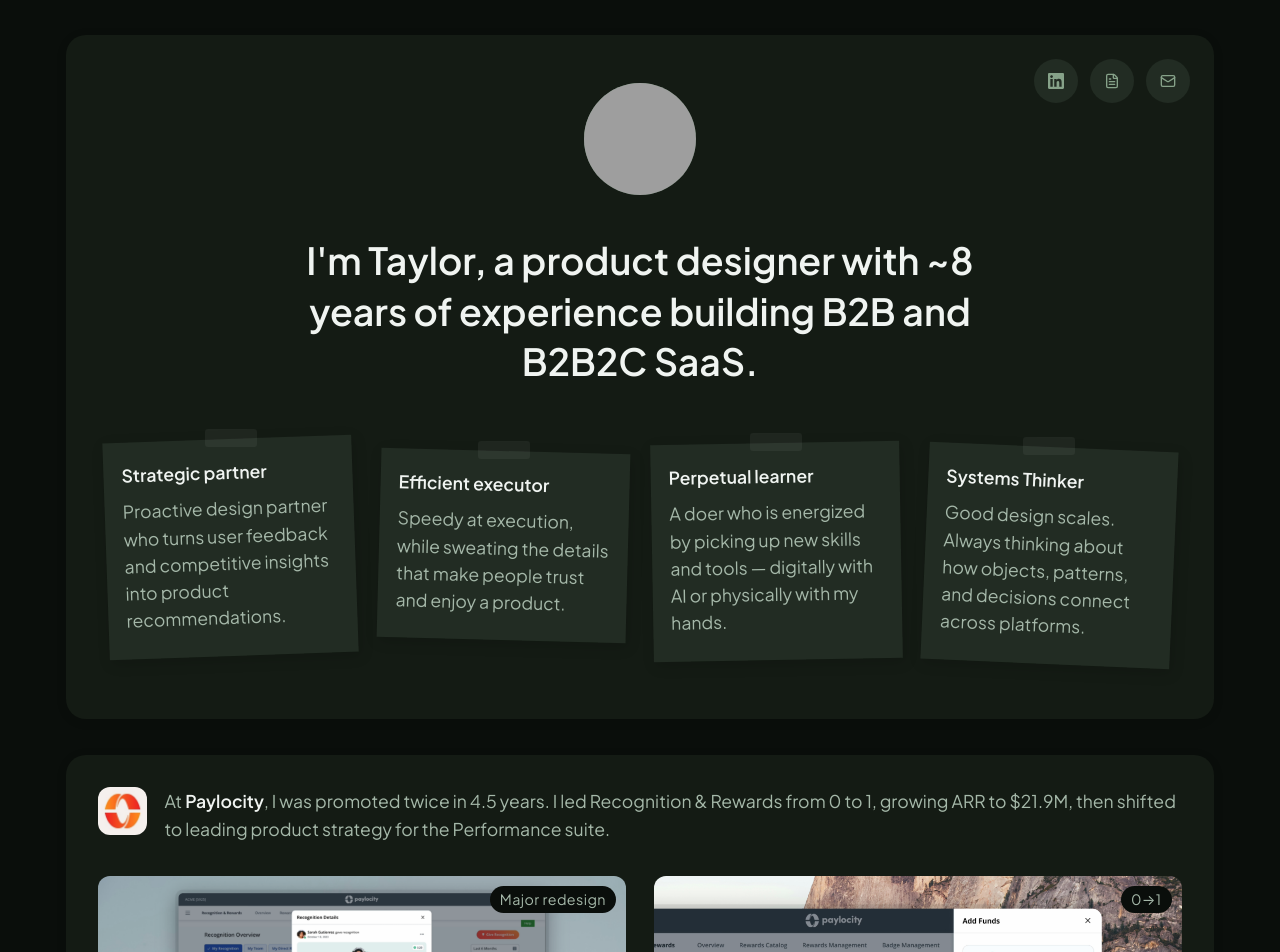
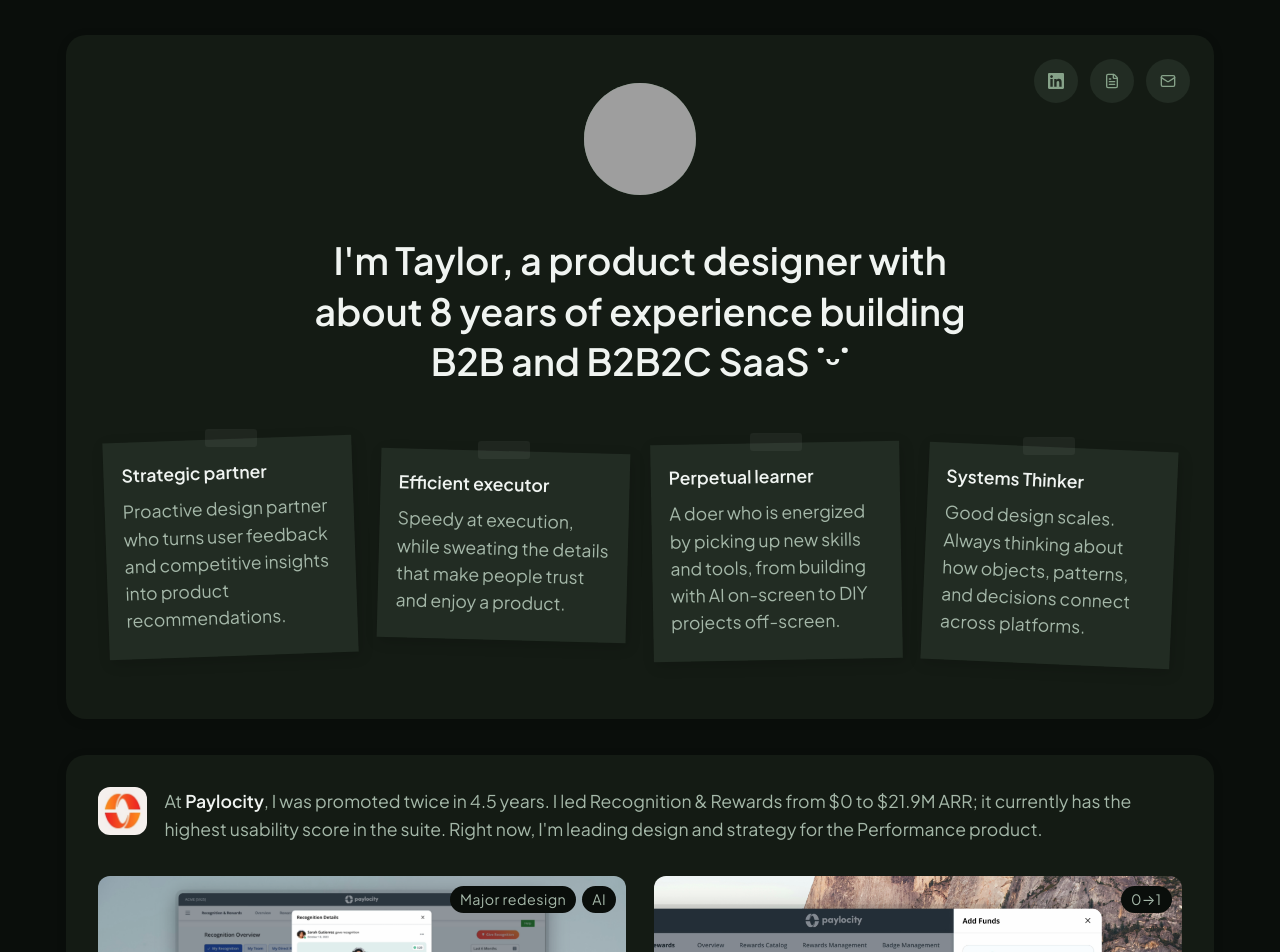
Before and after one commit to lukotaylor/portfolio, a Next.js app: page / in a window 1280 px wide. Shown: the top 952 px of the page. Built offline with nearby package versions, Linux system fonts and the light colour scheme; grey boxes are pictures that could not be loaded.

Commit message:
Content refinement: landing page, experience cards, and recognition case study
Co-Authored-By: Claude Sonnet 4.6 <noreply@anthropic.com>

```diff
--- a/app/data/caseStudies/recognition-redesign.js
+++ b/app/data/caseStudies/recognition-redesign.js
@@ -1,6 +1,6 @@
 export const recognitionRedesign = {
   title:
-    "Drove a 150% increase in recognition sent by unifying a legacy product and layering in AI",
+    "Drove a 150% increase in recognition sent by unifying a legacy product",
   vimeoId: "1167579687",
   images: [
     "/cover/recognition.png",
@@ -43,9 +43,9 @@ export const recognitionRedesign = {
         {
           type: "list",
           items: [
-            "Shipped AI message refinement and AI-generated recognition summaries to help employees track and surface achievements",
             "Shipped a unified, design-system compliant Recognition experience, including a net-new landing page and a redesigned Give Recognition flow",
             "Built a plug-and-play Give Recognition experience, enabling it to surface across the platform at meaningful moments (next on the roadmap)",
+            "Shipped AI message refinement and AI-generated recognition summaries to help employees track and surface achievements",
             "Cross-integrated with the following teams: Learning Management System, Community, Home, Calendar, and AI + Recommendation",
           ],
         },
@@ -54,18 +54,18 @@ export const recognitionRedesign = {
           type: "carousel",
           images: [
             { src: "/casestudy/RRredesign/landingpage.png", caption: "Net-new landing page consolidating all dispersed Recognition experiences, with Rewards and personalized recommendations of people to recognize" },
-            { src: "/casestudy/RRredesign/cashredemption.png", caption: "Cash redemption — a key differentiator in the R&R space, made possible by Paylocity's native payroll infrastructure. Gift card redemption shipped as a fast follow." },
             { src: "/casestudy/RRredesign/giverecognition.png", caption: "Redesigned Give Recognition flow, addressing key user pain points with net-new capabilities: AI message refinement, attachments, and a richer composition experience" },
             { src: "/casestudy/RRredesign/recognitiondetails.png", caption: "Recognition detail view showing the full message, attachments, likes, comments, and AI-powered comment suggestions" },
+            { src: "/casestudy/RRredesign/cashredemption.png", caption: "Cash redemption — a key differentiator in the R&R space, made possible by Paylocity's native payroll infrastructure. Gift card redemption shipped as a fast follow." },
           ],
           sideBySide: true,
           thumbnails: true,
           mobileAlign: "flex-end",
           mobileImages: [
             { src: "/casestudy/RRredesign/mobile/landingpage.png" },
-            { src: "/casestudy/RRredesign/mobile/cashredemption.png" },
             { src: "/casestudy/RRredesign/mobile/giverecognition.png" },
             { src: "/casestudy/RRredesign/mobile/recognitiondetails.png" },
+            { src: "/casestudy/RRredesign/mobile/cashredemption.png" },
           ],
       },
 
--- a/app/data/experiences.js
+++ b/app/data/experiences.js
@@ -12,12 +12,12 @@ export const experiences = [
     dateRange: "2021 – Present",
     location: "Remote",
     description:
-      "I was promoted twice in 4.5 years. I led Recognition & Rewards from 0 to 1, growing ARR to $21.9M, then shifted to leading product strategy for the Performance suite.",
+      "I was promoted twice in 4.5 years. I led Recognition & Rewards from $0 to $21.9M ARR; it currently has the highest usability score in the suite. Right now, I'm leading design and strategy for the Performance product.",
     projects: [
-      { id: "recognition-redesign", category: "Major redesign", ...recognitionRedesign },
+      { id: "recognition-redesign", category: "Major redesign", tags: ["AI"], ...recognitionRedesign },
       { id: "rewards-management", category: "0→1", ...rewardsManagement },
       { id: "rewards-catalog", category: "Enhancement", ...rewardsCatalog },
-      { id: "performance-management", category: "Product strategy", ...performanceManagement },
+      { id: "performance-management", category: "Product strategy", tags: ["AI"], ...performanceManagement },
     ],
   },
   {
@@ -31,7 +31,7 @@ export const experiences = [
     dateRange: "2018 – 2021",
     location: "San Francisco, California",
     description:
-      "I started as an intern and was offered a full-time position on day two. I spent three years making complex social data easy to understand and act on, including a COVID-19 dashboard built for the WHO and Africa CDC.",
+      "I started as an intern and was offered a full-time role on day two. Over three years, I designed data visualization tools that help companies track and understand their brand health, across desktop and large-format touchscreens.",
     projects: [
       { id: "smart-insights", category: "Enhancement", ...smartInsights },
       { id: "touchscreen", category: "0→1", ...touchscreen },
@@ -48,7 +48,7 @@ export const experiences = [
     dateRange: "2014 – 2018",
     location: "Santa Barbara, California",
     description:
-      "I studied Psychology and Art & Technology, and spent a year studying abroad in Copenhagen, Denmark. I found my interest in digital design later in my college years, taught myself the basics, and landed my first internship within three months.",
+      "I studied Psychology and Art & Technology, and spent a year studying abroad in Copenhagen, Denmark. I discovered an interest in digital design, learned the fundamentals, and landed my first internship within three months.",
     projects: [],
   },
 ];
--- a/app/sections/ExperienceCardV2.jsx
+++ b/app/sections/ExperienceCardV2.jsx
@@ -83,14 +83,22 @@ function MosaicImage({ project, onSelectProject, fill = false, alwaysShowLabel =
         />
       )}
 
-      {/* Category tag */}
-      {project.category && (
+      {/* Category + tags */}
+      {(project.category || project.tags?.length > 0) && (
         <div
           style={{
             position: "absolute",
             top: 10,
             right: 10,
             zIndex: 4,
+            display: "flex",
+            gap: 6,
+            pointerEvents: "none",
+          }}
+        >
+          {project.category && (
+            <div
+              style={{
                 backgroundColor: "var(--color-bg-primary)",
                 color: "var(--color-text-secondary)",
                 borderRadius: 9999,
@@ -99,10 +107,28 @@ function MosaicImage({ project, onSelectProject, fill = false, alwaysShowLabel =
                 fontWeight: 400,
                 letterSpacing: "0.03em",
                 whiteSpace: "nowrap",
-            pointerEvents: "none",
               }}
             >
               {project.category}
+            </div>
+          )}
+          {project.tags?.map((tag) => (
+            <div
+              key={tag}
+              style={{
+                backgroundColor: "var(--color-bg-primary)",
+                color: "var(--color-text-secondary)",
+                borderRadius: 9999,
+                padding: "3px 10px",
+                fontSize: "var(--font-size-label)",
+                fontWeight: 400,
+                letterSpacing: "0.03em",
+                whiteSpace: "nowrap",
+              }}
+            >
+              {tag}
+            </div>
+          ))}
         </div>
       )}
 
--- a/app/sections/ProfileCardD.jsx
+++ b/app/sections/ProfileCardD.jsx
@@ -29,7 +29,7 @@ function useBreakpoint() {
 const POST_ITS = [
   { title: "Strategic partner",   rotate: "-2deg",  offsetY: "0px",  text: "Proactive design partner who turns user feedback and competitive insights into product recommendations." },
   { title: "Efficient executor",  rotate: "1.5deg", offsetY: "12px", text: "Speedy at execution, while sweating the details that make people trust and enjoy a product." },
-  { title: "Perpetual learner",   rotate: "-1deg",  offsetY: "4px",  text: "A doer who is energized by picking up new skills and tools — digitally with AI or physically with my hands." },
+  { title: "Perpetual learner",   rotate: "-1deg",  offsetY: "4px",  text: "A doer who is energized by picking up new skills and tools, from building with AI on-screen to DIY projects off-screen." },
   { title: "Systems Thinker",     rotate: "2.5deg", offsetY: "8px",  text: "Good design scales. Always thinking about how objects, patterns, and decisions connect across platforms." },
 ];
 
@@ -81,7 +81,7 @@ export default function ProfileCardD() {
             </div>
           </div>
           <p style={{ margin: 0, fontSize: "var(--font-size-display)", fontWeight: 700, color: "var(--color-text-primary)", lineHeight: 1.35 }}>
-            I'm Taylor, a product designer with ~8 years of experience building B2B and B2B2C SaaS.
+            I'm Taylor, a product designer with about 8 years of experience building B2B and B2B2C SaaS ˙ᵕ˙
           </p>
         </div>
       ) : (
@@ -93,7 +93,7 @@ export default function ProfileCardD() {
           </div>
           <div style={{ textAlign: "center", marginBottom: 52 }}>
             <p style={{ margin: 0, fontSize: "var(--font-size-display)", fontWeight: 700, color: "var(--color-text-primary)", lineHeight: 1.35, maxWidth: 700, marginInline: "auto" }}>
-              I'm Taylor, a product designer with ~8 years of experience building B2B and B2B2C SaaS.
+              I'm Taylor, a product designer with about 8 years of experience building B2B and B2B2C SaaS ˙ᵕ˙
             </p>
           </div>
         </>
```
Lines whose indentation alone changed are shown as unchanged.
